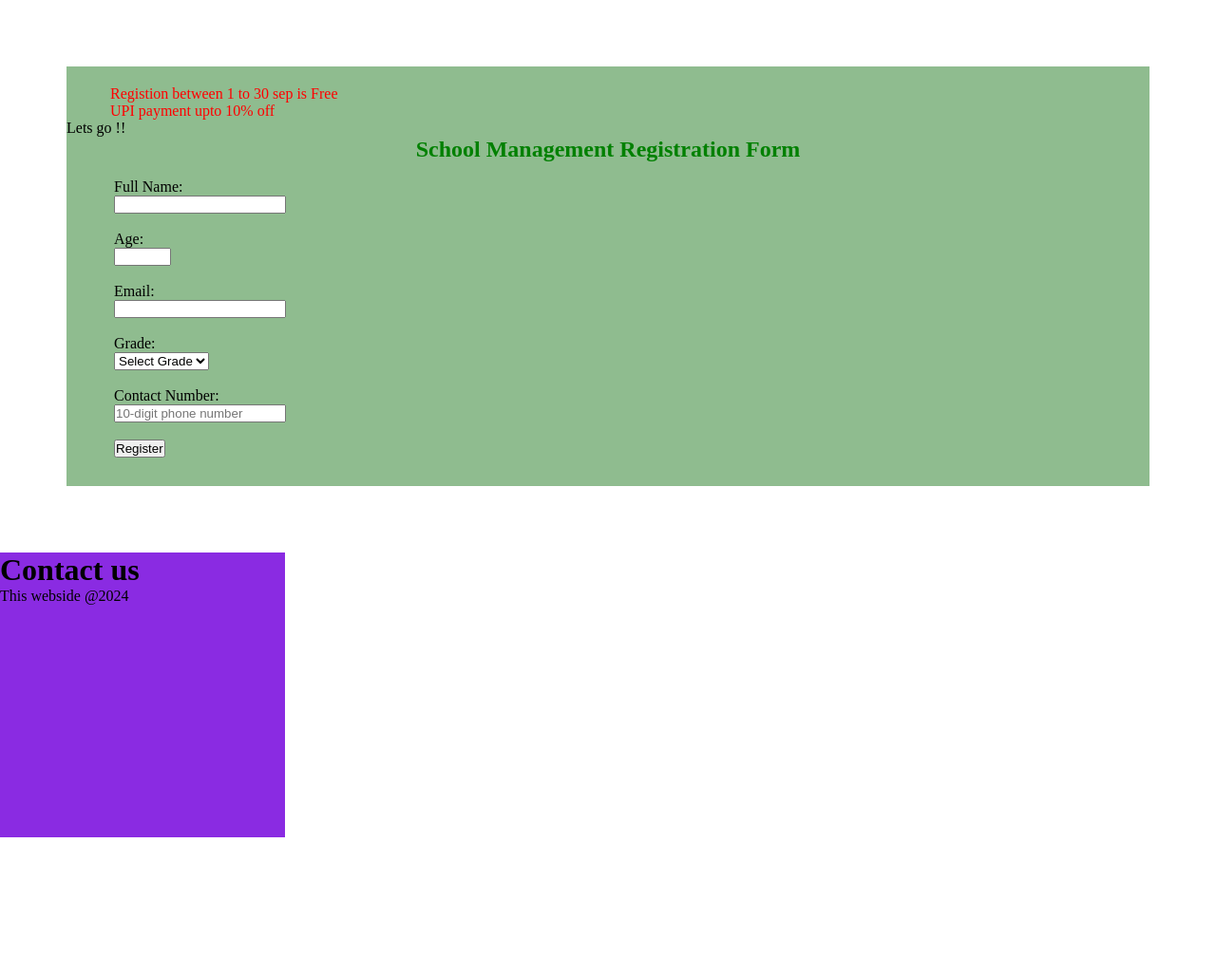
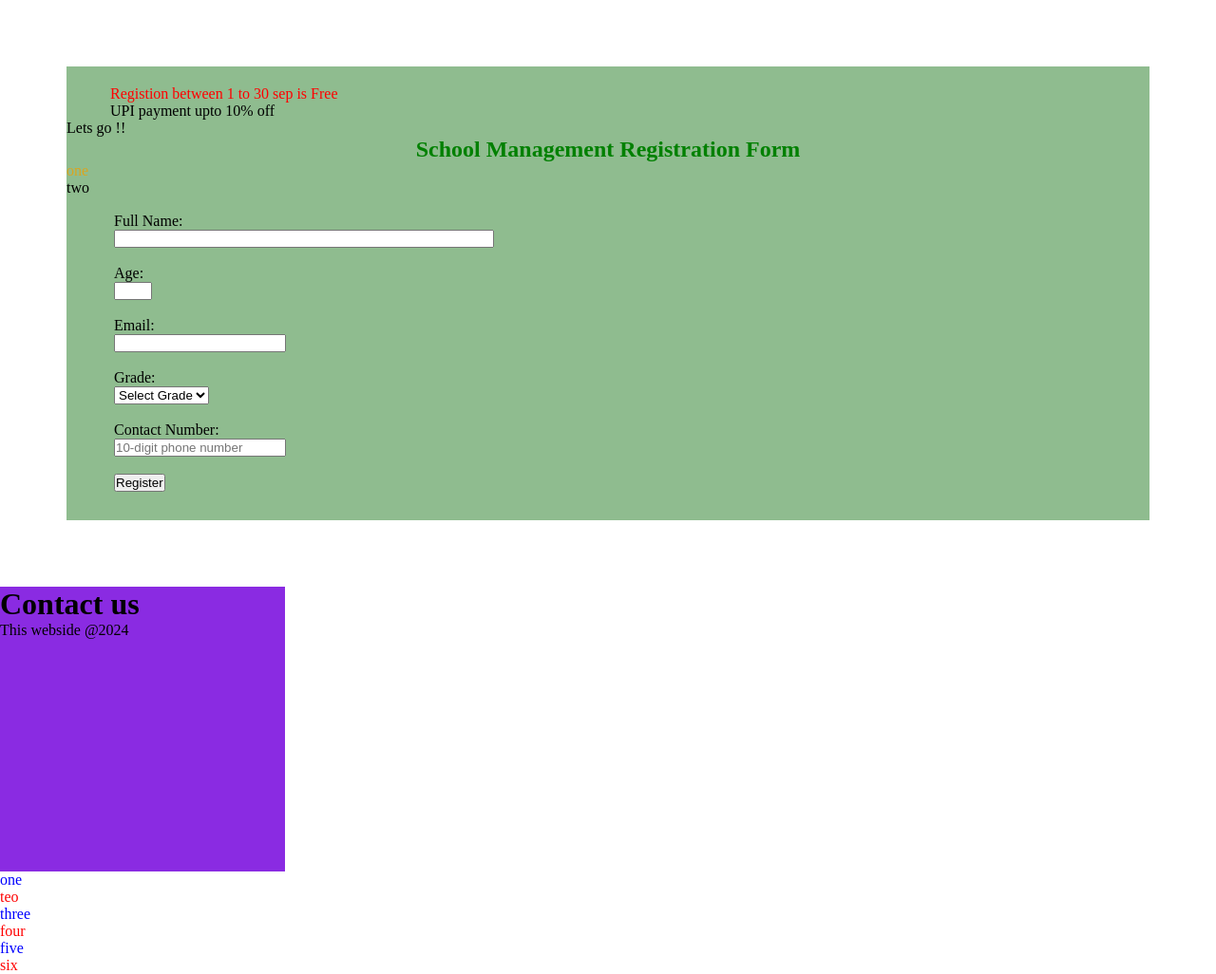
Before and after one commit to NabeelaDilshad/coding-problem, a plain HTML site: page HTML/CSS/index.html in a window 1280 px wide. Shown: the whole page at 95% size. Before the commit the page ends 882 px from the top, so only its background shows below. Drawn offline with Linux system fonts and the light colour scheme.

Commit message:
css changes

```diff
--- a/HTML/CSS/c.css
+++ b/HTML/CSS/c.css
@@ -13,23 +13,26 @@ form {
 
 /* body{
      background-color: gray;
-} */
+}
 
-/*
+
 h2{
      color: green;
      font-size: 20px;
-} */
+}  */
 
 .school_heading{
     color: green;
     text-align: center;
 }
 
-/*
-input[type="text"] {
-     border: 1px solid red;
-} */
+#name{
+    width: 400px;
+}
+
+input[type="number"] {
+     width: 40px
+}
 
 
 .form_container{
@@ -43,9 +46,9 @@ input[type="text"] {
 }
 
 
-.news p{
+/* .news p{
      color: red
-}
+} */
 
 
 .news > p{
@@ -67,3 +70,25 @@ input[type="text"] {
       width: 300px;
       height: 300px;
 }
+
+h2 + p {
+     color: goldenrod
+   }
+
+
+
+input:focus {
+     background-color:black;
+  }
+
+  ul li:nth-child(even){
+      color:red
+  }
+
+  ul li:nth-child(odd){
+      color:blue
+  }
+
+  /* ul li:first-child {
+     color:white
+ } */
--- a/HTML/CSS/index.html
+++ b/HTML/CSS/index.html
@@ -20,6 +20,8 @@
         <p>Lets go !!</p>
 
        <h2 class="school_heading" id="heading_id">School Management Registration Form</h2>
+       <p>one</p>
+       <p>two</p>
        <form>
            <label for="name">Full Name:</label><br/>
            <input type="text" id="name" name="name" required> <br/><br/>
@@ -57,6 +59,14 @@
           <h1>Contact us</h1>
           <p>This webside @2024</p>
      </div>
+     <ul>
+        <li>one</li>
+        <li>teo</li>
+        <li>three</li>
+        <li>four</li>
+        <li>five</li>
+        <li>six</li>
+     </ul>
 </body>
 
 </html>
```
Also changed, not shown: 1 other file.
